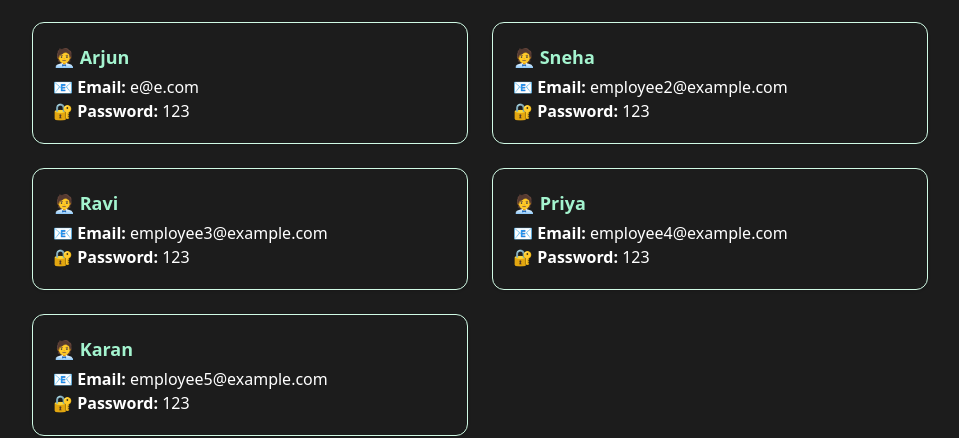
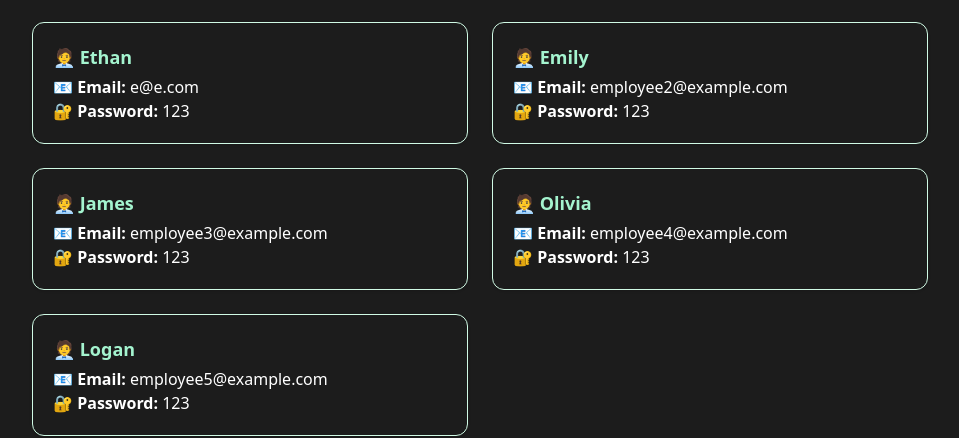
Before and after one commit to yashapex/Employee-Management-System, a React (Vite) app: page /demo-login in a window 1280 px wide. Shown: the part 236-674 px from the top of the page, without its empty margins (160-1119 px from the left). Built offline with nearby package versions, Linux system fonts and the light colour scheme.

Commit message:
Demo user name change

```diff
--- a/src/components/Auth/DemoLogin.jsx
+++ b/src/components/Auth/DemoLogin.jsx
@@ -22,35 +22,35 @@ const DemoLogin = () => {
         <div className="grid gap-6 md:grid-cols-2">
           {/* Employee 1 */}
           <div className="bg-[#1c1c1c] p-5 rounded-xl shadow border border-emerald-100">
-            <h2 className="text-lg font-semibold text-emerald-200 mb-1">🧑‍💼 Arjun</h2>
+            <h2 className="text-lg font-semibold text-emerald-200 mb-1">🧑‍💼 Ethan</h2>
             <p>📧 <strong>Email:</strong> e@e.com</p>
             <p>🔐 <strong>Password:</strong> 123</p>
           </div>
 
           {/* Employee 2 */}
           <div className="bg-[#1c1c1c] p-5 rounded-xl shadow border border-emerald-100">
-            <h2 className="text-lg font-semibold text-emerald-200 mb-1">🧑‍💼 Sneha</h2>
+            <h2 className="text-lg font-semibold text-emerald-200 mb-1">🧑‍💼 Emily</h2>
             <p>📧 <strong>Email:</strong> employee2@example.com</p>
             <p>🔐 <strong>Password:</strong> 123</p>
           </div>
 
           {/* Employee 1 */}
           <div className="bg-[#1c1c1c] p-5 rounded-xl shadow border border-emerald-100">
-            <h2 className="text-lg font-semibold text-emerald-200 mb-1">🧑‍💼 Ravi</h2>
+            <h2 className="text-lg font-semibold text-emerald-200 mb-1">🧑‍💼 James</h2>
             <p>📧 <strong>Email:</strong> employee3@example.com</p>
             <p>🔐 <strong>Password:</strong> 123</p>
           </div>
 
           {/* Employee 1 */}
           <div className="bg-[#1c1c1c] p-5 rounded-xl shadow border border-emerald-100">
-            <h2 className="text-lg font-semibold text-emerald-200 mb-1">🧑‍💼 Priya</h2>
+            <h2 className="text-lg font-semibold text-emerald-200 mb-1">🧑‍💼 Olivia</h2>
             <p>📧 <strong>Email:</strong> employee4@example.com</p>
             <p>🔐 <strong>Password:</strong> 123</p>
           </div>
 
           {/* Employee 1 */}
           <div className="bg-[#1c1c1c] p-5 rounded-xl shadow border border-emerald-100">
-            <h2 className="text-lg font-semibold text-emerald-200 mb-1">🧑‍💼 Karan</h2>
+            <h2 className="text-lg font-semibold text-emerald-200 mb-1">🧑‍💼 Logan</h2>
             <p>📧 <strong>Email:</strong> employee5@example.com</p>
             <p>🔐 <strong>Password:</strong> 123</p>
           </div>
```
